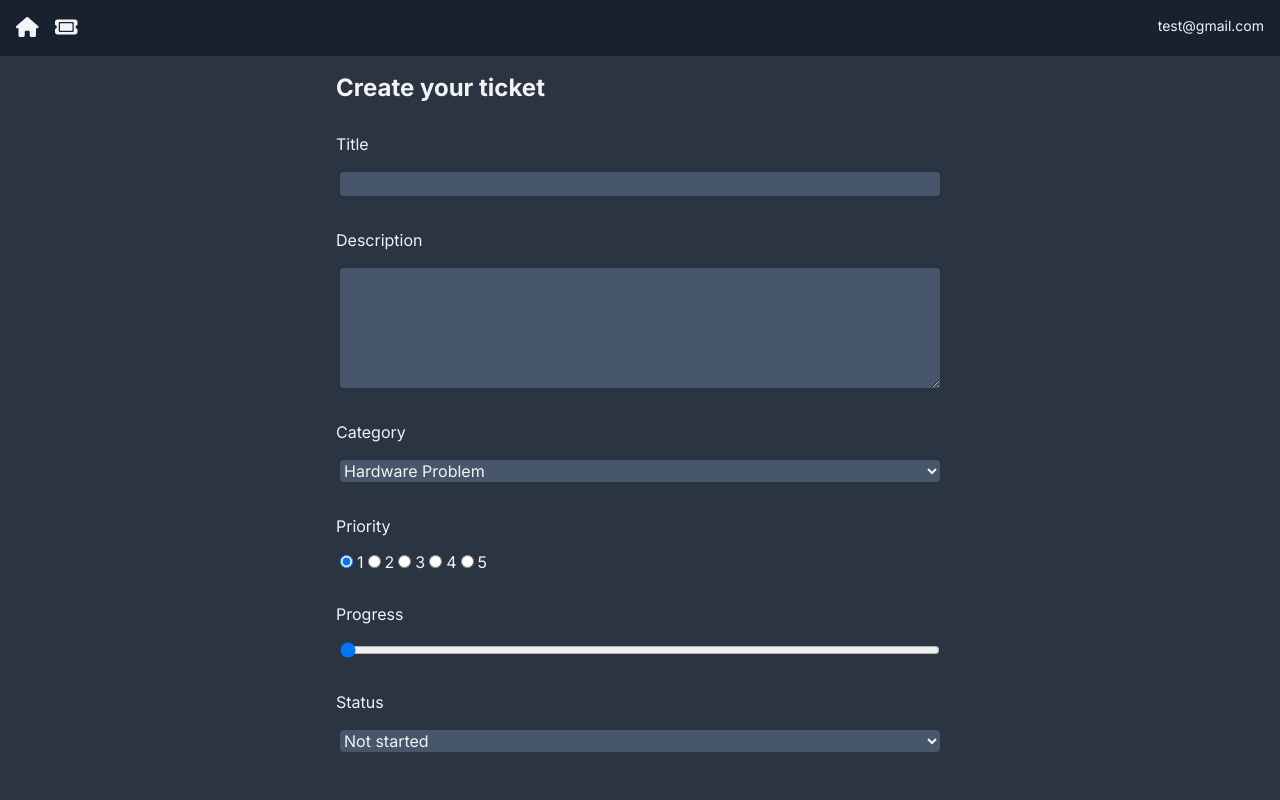
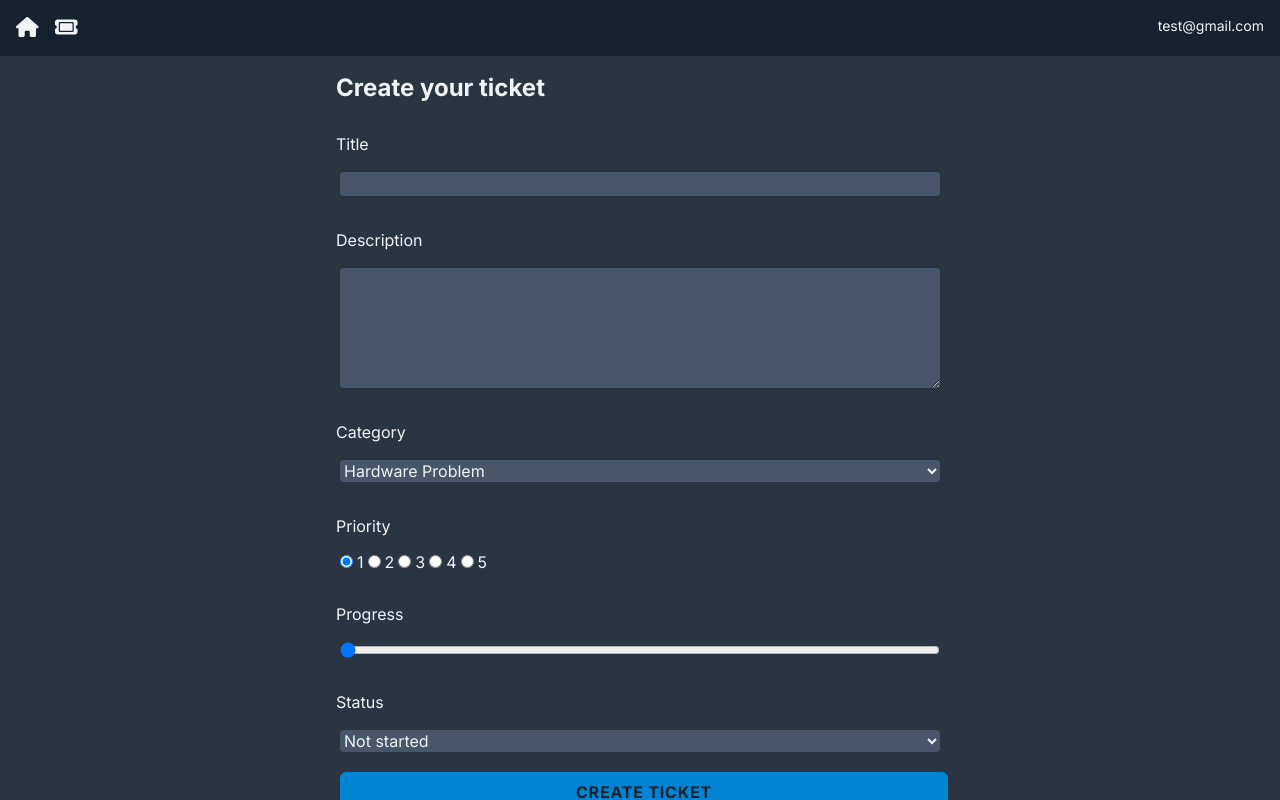
Before and after one commit to theallSparky/nextjs-ticketing, a Next.js app: page /TicketPage/new in a window 1280 px wide. Built offline with nearby package versions, Linux system fonts and the light colour scheme.

Commit message:
Built out create ticket form

```diff
--- a/app/(components)/TicketForm.jsx
+++ b/app/(components)/TicketForm.jsx
@@ -131,6 +131,7 @@ const TicketForm = () => {
           <option value="tarted">Started</option>
           <option value="done">Done</option>
         </select>
+        <input type="submit" className="btn" value="Create ticket" />
       </form>
     </div>
   );
```
